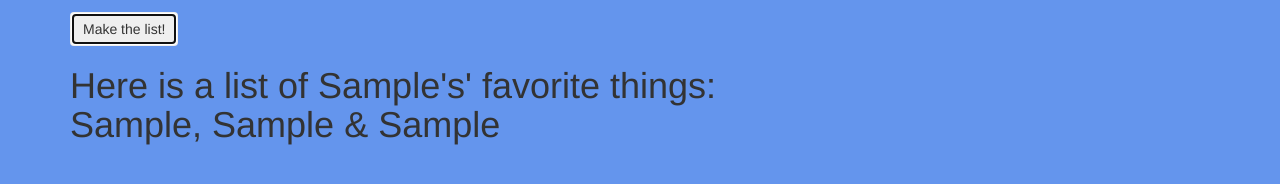
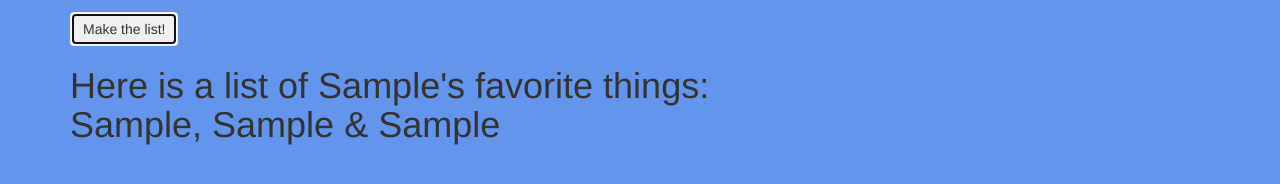
Before and after one commit to lizhartwig/list, a plain HTML site: page index.html in a window 1280 px wide. Both pictures are taken after typing "Sample", "Sample", "Sample", "Sample" into the empty fields and a click on the button "Make the list!". Shown: the part 394-578 px from the top of the page. Drawn offline with Linux system fonts and the light colour scheme.

```diff
--- a/index.html
+++ b/index.html
@@ -42,7 +42,7 @@
 		</div>
 
 		<div id="finallist">
-			<h1> Here is a list of <span class="name"></span>'s' favorite things: </hi>
+			<h1> Here is a list of <span class="name"></span>'s favorite things: </hi>
 			<p>
 			<span class="favoritething1"></span>,
  			<span class="favoritething2"></span> &
```
Also changed, not shown: 1 other file.
